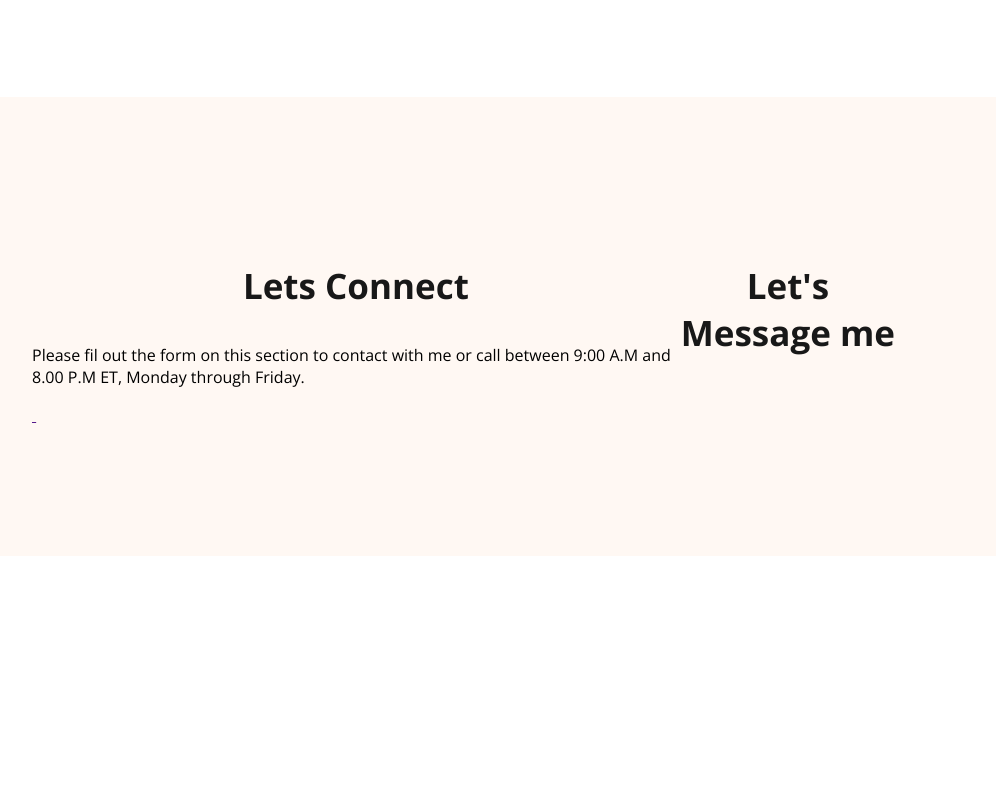
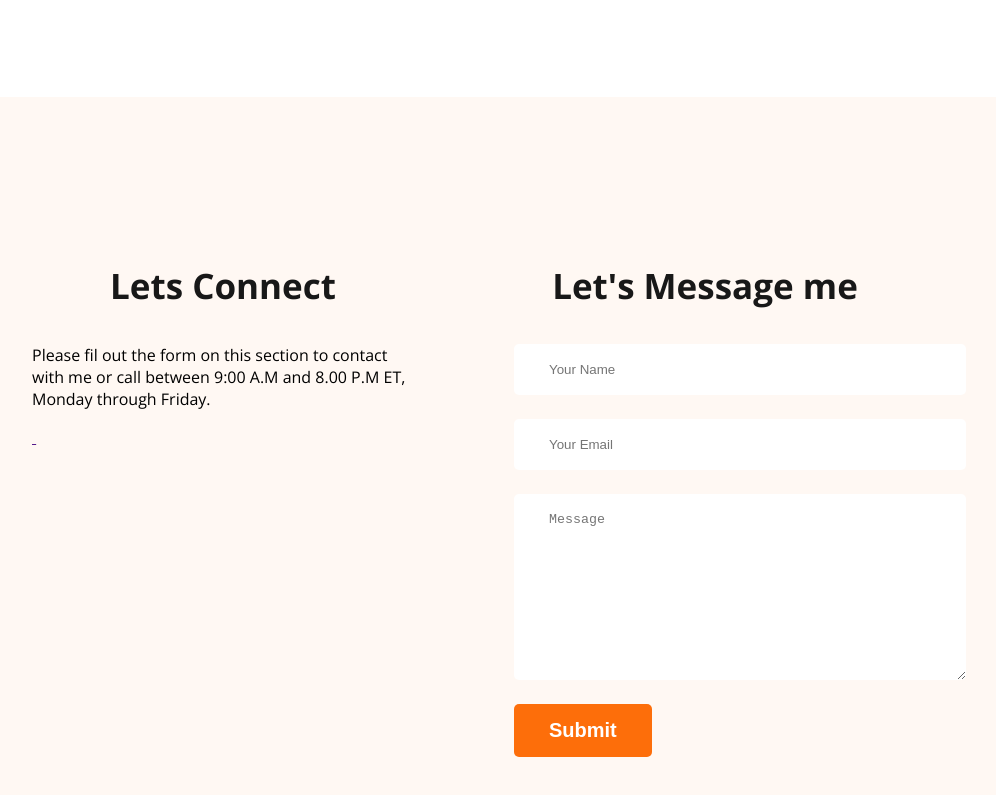
Before and after one commit to azizulhoque472016/webdeveloper-portfolio, a plain HTML site: page index.html in a window 1280 px wide. Shown: the part 2869-3664 px from the top of the page, without its empty margins (176-1172 px from the left). Before the commit the page ends 3433 px from the top, so only its background shows below. Drawn offline with nearby package versions, Linux system fonts and the light colour scheme; a web font is replaced by a local one.

Commit message:
finished footer section with contact form

```diff
--- a/index.html
+++ b/index.html
@@ -167,7 +167,7 @@
             <h3 class="section-title">Lets Connect</h3>
             <p>Please fil out the form on this section to contact with me or call between 9:00 A.M and 8.00 P.M ET, Monday
                  through Friday.</p>
-                 <div class="social links">
+                 <div class="social-links">
                     <a href=""><img src="c:\3D_Objects\portfolio-resources\images\icons\facebook.png" alt=""> </a>
                     <a href=""> <img src="c:\3D_Objects\portfolio-resources\images\icons\insta.png" alt=""></a>
                     <a href=""> <img src="c:\3D_Objects\portfolio-resources\images\icons\twitter.png" alt=""> </a>
@@ -175,6 +175,12 @@
         </div>
         <div class="footer-column">
             <h3 class="section-title">Let's Message me</h3>
+            <form class="contact" action="">
+                <input type="text" placeholder="Your Name">
+                <input type="email" placeholder="Your Email" id="">
+                <textarea name="" id="" placeholder="Message" cols="30" rows="10"></textarea>
+                <input class="btn-primary" type="submit" value="Submit">
+            </form>
         </div>
 
     </footer>
--- a/styles/protfolio.css
+++ b/styles/protfolio.css
@@ -161,4 +161,21 @@ resume-item-institute,
     background: #FFF8F3;
     padding: 130px 200px;
     margin-top: 100px;
+    gap: 100px;
  }
+ .footer-column{
+    width: 50%;
+ }
+ .social-links a{
+   margin-right:  25px;
+ }
+ .contact input[type="text"], .contact input[type="email"], textarea{
+    display: block;
+    margin-bottom: 24px;
+  padding: 18px 35px;
+  color: #757575;
+  background-color: #FFF;
+  border: 0px;
+  border-radius: 5px;
+  width: 100%;
+ }
```
